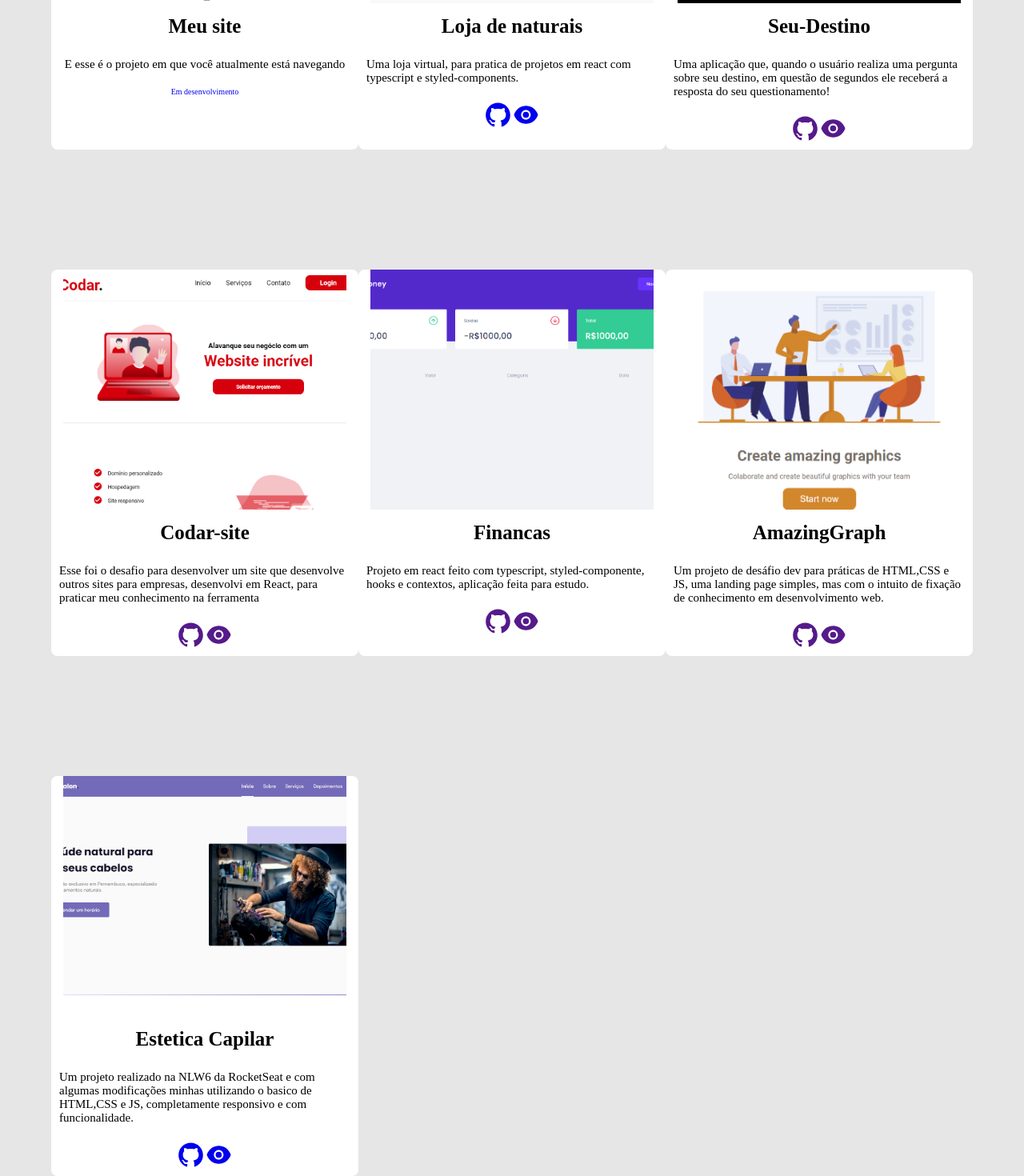
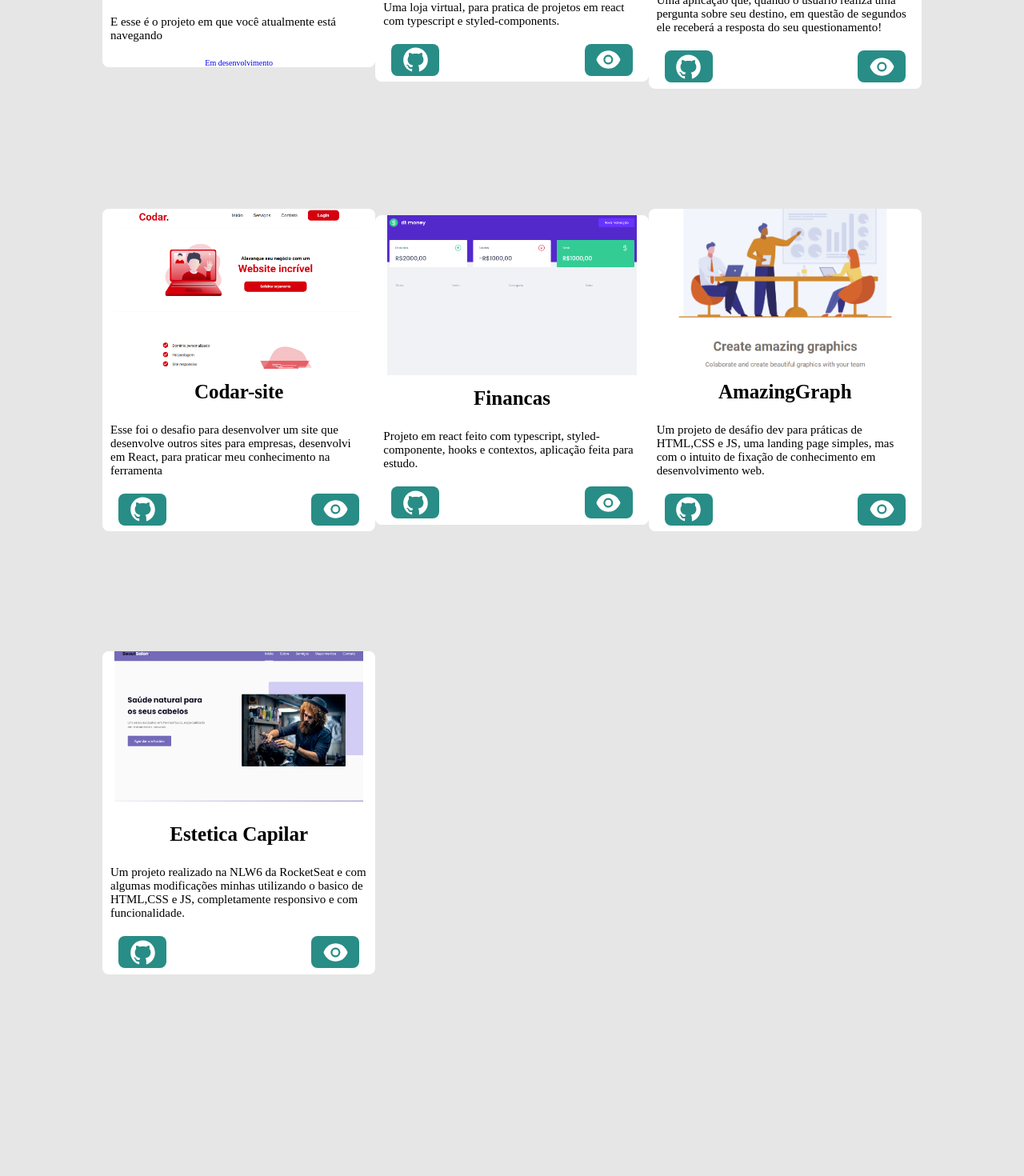
Before and after one commit to Ohnilrac/Portf-lio, a React (Vite) app: page / in a window 1280 px wide. Shown: the part 1212-2682 px from the top of the page at 80% size. After the commit the page ends 2430 px from the top, so only its background shows below. Built offline with nearby package versions, Linux system fonts and the light colour scheme.

Commit message:
Botoes
EStilização dos botoes

```diff
--- a/src/components/about/styles.ts
+++ b/src/components/about/styles.ts
@@ -1,15 +1,11 @@
 import styled from "styled-components";
 
 export const Container = styled.main`
-  margin-top: -12rem;
   background-color: var(--gray);
 
-  width: 70%;
-
-  margin-left: auto;
-  margin-right: auto;
+  width: 80%;
+  margin: 45rem auto 0;
   padding: 2rem;
-
   border-radius: 15px;
 
   section{
--- a/src/components/header/styles.ts
+++ b/src/components/header/styles.ts
@@ -26,7 +26,8 @@ export const Container = styled.header`
 `
 
 export const Content = styled.nav`
-  margin: -55rem 10rem 0 10rem;
+  width: 80%;
+  margin: -55rem auto;
   height: 55rem;
 
   display: flex;
--- a/src/components/projects/index.tsx
+++ b/src/components/projects/index.tsx
@@ -24,8 +24,11 @@ export function Projects(){
           <h3>Loja de naturais</h3>
           <p>Uma loja virtual, para pratica de projetos em react com typescript e styled-components.</p>
           <div>
-            <a href="https://github.com/Ohnilrac/Loja" target="_blank"><AiFillGithub /></a>
+            <a href="https://github.com/Ohnilrac/Loja"
+            title="Acessar o repositório diretamente no Github"
+            target="_blank"><AiFillGithub /></a>
             <a href="https://loja-wine.vercel.app"
+            title="Visualizar diretamente o projeto"
             target="_blank"><AiFillEye /></a>
           </div>
         </Post>
@@ -34,8 +37,11 @@ export function Projects(){
           <h3>Seu-Destino</h3>
           <p>Uma aplicação que, quando o usuário realiza uma pergunta sobre seu destino, em questão de segundos ele receberá a resposta do seu questionamento!</p>
           <div>
-            <a href="" target="_blank"><AiFillGithub /></a>
-            <a href="" target="_blank"><AiFillEye /></a>
+            <a href="https://github.com/Ohnilrac/Seu-Destino"
+            title="Acessar o repositório diretamente no Github" target="_blank"><AiFillGithub /></a>
+            <a href="https://ohnilrac.github.io/Seu-Destino/"
+            title="Visualizar diretamente o projeto"
+            target="_blank"><AiFillEye /></a>
           </div>
         </Post>
         <Post>
@@ -43,8 +49,12 @@ export function Projects(){
           <h3>Codar-site</h3>
           <p>Esse foi o desafio para desenvolver um site que desenvolve outros sites para empresas, desenvolvi em React, para praticar meu conhecimento na ferramenta</p>
           <div>
-            <a href="" target="_blank"><AiFillGithub /></a>
-            <a href="" target="_blank"><AiFillEye /></a>
+            <a href="https://github.com/Ohnilrac/Codar-site"
+            title="Acessar o repositório diretamente no Github"
+            target="_blank"><AiFillGithub /></a>
+            <a href="https://codar-site-lac.vercel.app"
+            title="Visualizar diretamente o projeto"
+            target="_blank"><AiFillEye /></a>
           </div>
         </Post>
         <Post>
@@ -52,8 +62,12 @@ export function Projects(){
           <h3>Financas</h3>
           <p>Projeto em react feito com typescript, styled-componente, hooks e contextos, aplicação feita para estudo.</p>
           <div>
-            <a href="" target="_blank"><AiFillGithub /></a>
-            <a href="" target="_blank"><AiFillEye /></a>
+            <a href="https://github.com/Ohnilrac/Financas"
+            title="Acessar o repositório diretamente no Github"
+            target="_blank"><AiFillGithub /></a>
+            <a href="https://finan-as.vercel.app"
+            title="Visualizar diretamente o projeto"
+            target="_blank"><AiFillEye /></a>
           </div>
         </Post>
         <Post>
@@ -61,8 +75,12 @@ export function Projects(){
           <h3>AmazingGraph</h3>
           <p>Um projeto de desáfio dev para práticas de HTML,CSS e JS, uma landing page simples, mas com o intuito de fixação de conhecimento em desenvolvimento web.</p>
           <div>
-            <a href="" target="_blank"><AiFillGithub /></a>
-            <a href="" target="_blank"><AiFillEye /></a>
+            <a href="https://github.com/Ohnilrac/AmazingGraph"
+            title="Acessar o repositório diretamente no Github"
+            target="_blank"><AiFillGithub /></a>
+            <a href="https://ohnilrac.github.io/AmazingGraph/"
+            title="Visualizar diretamente o projeto"
+            target="_blank"><AiFillEye /></a>
           </div>
         </Post>
         <Post>
@@ -70,8 +88,12 @@ export function Projects(){
           <h3>Estetica Capilar</h3>
           <p>Um projeto realizado na NLW6 da RocketSeat e com algumas modificações minhas utilizando o basico de HTML,CSS e JS, completamente responsivo e com funcionalidade.</p>
           <div>
-            <a href="https://github.com/Ohnilrac/estetica_capilar" target="_blank"><AiFillGithub /></a>
-            <a href="https://ohnilrac.github.io/estetica_capilar/" target="_blank"><AiFillEye /></a>
+            <a href="https://github.com/Ohnilrac/estetica_capilar"
+            title="Acessar o repositório diretamente no Github"
+            target="_blank"><AiFillGithub /></a>
+            <a href="https://ohnilrac.github.io/estetica_capilar/"
+            title="Visualizar diretamente o projeto"
+            target="_blank"><AiFillEye /></a>
           </div>
         </Post>
       </Content>
--- a/src/components/projects/styles.ts
+++ b/src/components/projects/styles.ts
@@ -1,7 +1,8 @@
 import styled from "styled-components";
+import { darken } from "polished";
 
 export const Container = styled.article`
-  width: 90%;
+  width: 80%;
   margin-left: auto;
   margin-right: auto;
 `
@@ -9,6 +10,8 @@ export const Container = styled.article`
 export const Content = styled.section`
   display: grid;
   grid-template-columns: 1fr 1fr 1fr;
+
+  align-items: center;
 `
 
 export const Post = styled.div`
@@ -24,7 +27,7 @@ export const Post = styled.div`
   img{
     padding: 0 1.5rem ;
     width: 100%;
-    height: 300px;
+    height: 200px;
     object-fit: cover;
   }
 
@@ -44,10 +47,26 @@ export const Post = styled.div`
   div{
     display: flex;
     justify-content: space-between;
+    width: 100%;
 
     a{
-      margin: 0 auto;
       font-size: 3.5rem;
+      width: 6rem;
+      height: 4rem;
+      margin: 0 2rem 0.75rem 2rem;
+      padding-top: 0.25rem;
+
+      text-align: center;
+
+      border-radius: 8px;
+      background: ${darken(0.2, '#4ecdc4')};
+      color: var(--white);
+      transition: all 0.5s;
+
+      &:hover {
+        background: ${darken(0.1, '#4ecdc4')};
+        color: ${darken(0.6, '#fff')} ;
+      }
     }
   }
 `
```
